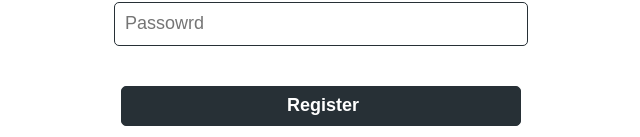
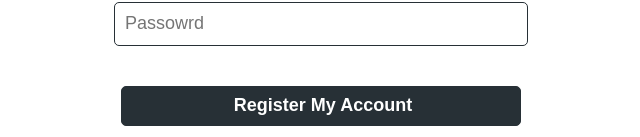
Before and after one commit to ShoaibNaseri/resturant.management, a Vue app: page /singup in a window 1280 px wide. Shown: the part 660-797 px from the top of the page, without its empty margins (319-959 px from the left). Built offline with nearby package versions, Linux system fonts and the light colour scheme.

Commit message:
fornt update

```diff
--- a/src/components/SingUp.vue
+++ b/src/components/SingUp.vue
@@ -6,7 +6,7 @@
             <input type="text" v-model="name" name="" id="" placeholder="Name">
             <input type="email" v-model="email" placeholder="Email">
             <input type="text" v-model="password" name="" id="" placeholder="Passowrd">
-            <button type="submit" name="submit" class="">Register</button>
+            <button type="submit" name="submit" class="">Register My Account</button>
         </div>
 </form>
 </template>
```
